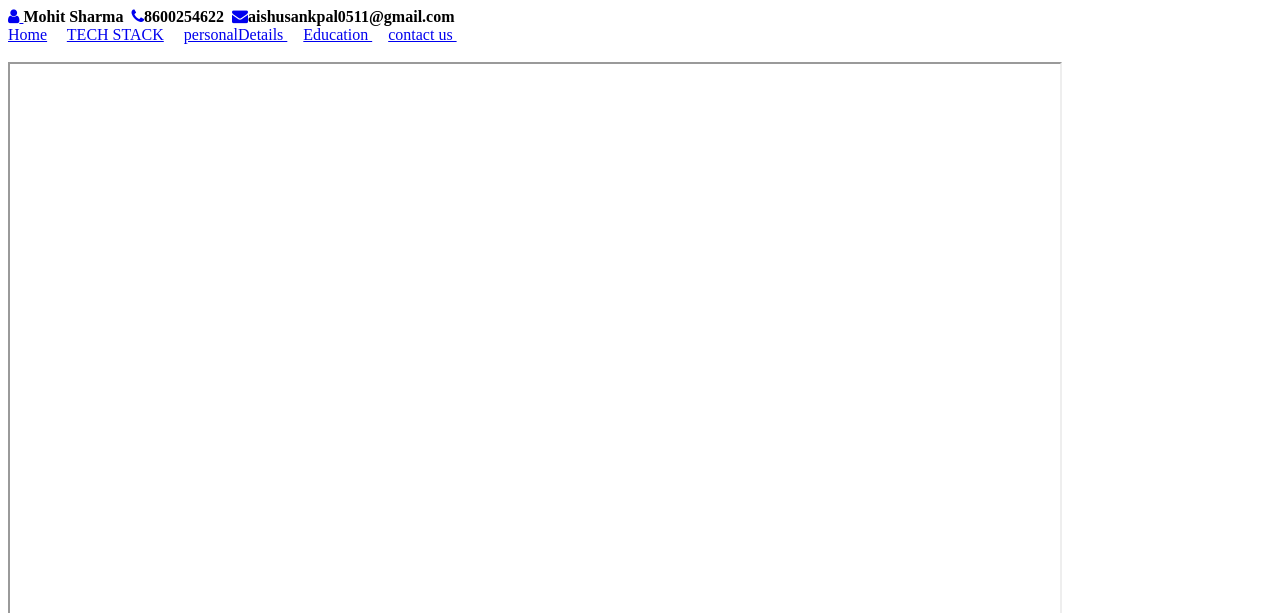
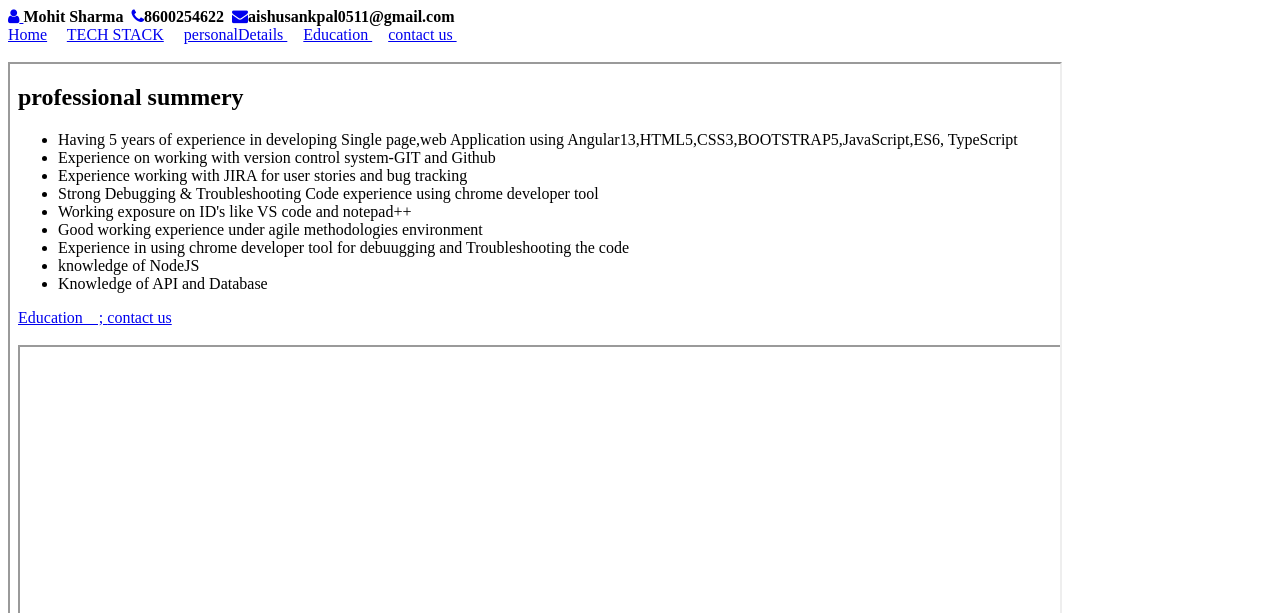
Before and after one commit to aishusankpal0511/my-profile, a plain HTML site: page indexx.html in a window 1280 px wide. Shown: the top 613 px of the page. Drawn offline with Linux system fonts and the light colour scheme.

Commit message:
updated index
updated index

```diff
--- a/indexx.html
+++ b/indexx.html
@@ -19,7 +19,8 @@
       <a href="Contact.html" target="myframe"> contact us    </a> &nbsp; &nbsp;
     </nav>
     <br>
-    <iframe width="1050px" height="550px" name="myframe">
+    <iframe width="1050px" height="550px" name="myframe" src="home.html">
+
    </iframe>
    <br>
    <footer>
```
